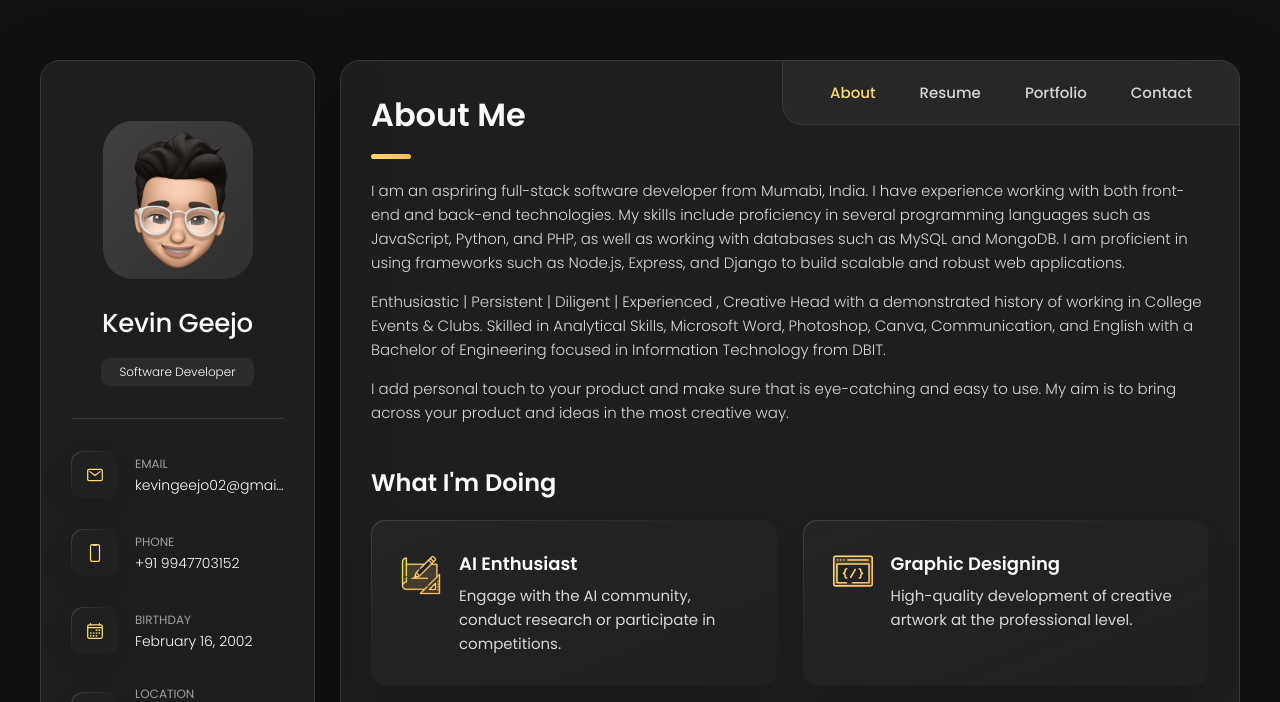
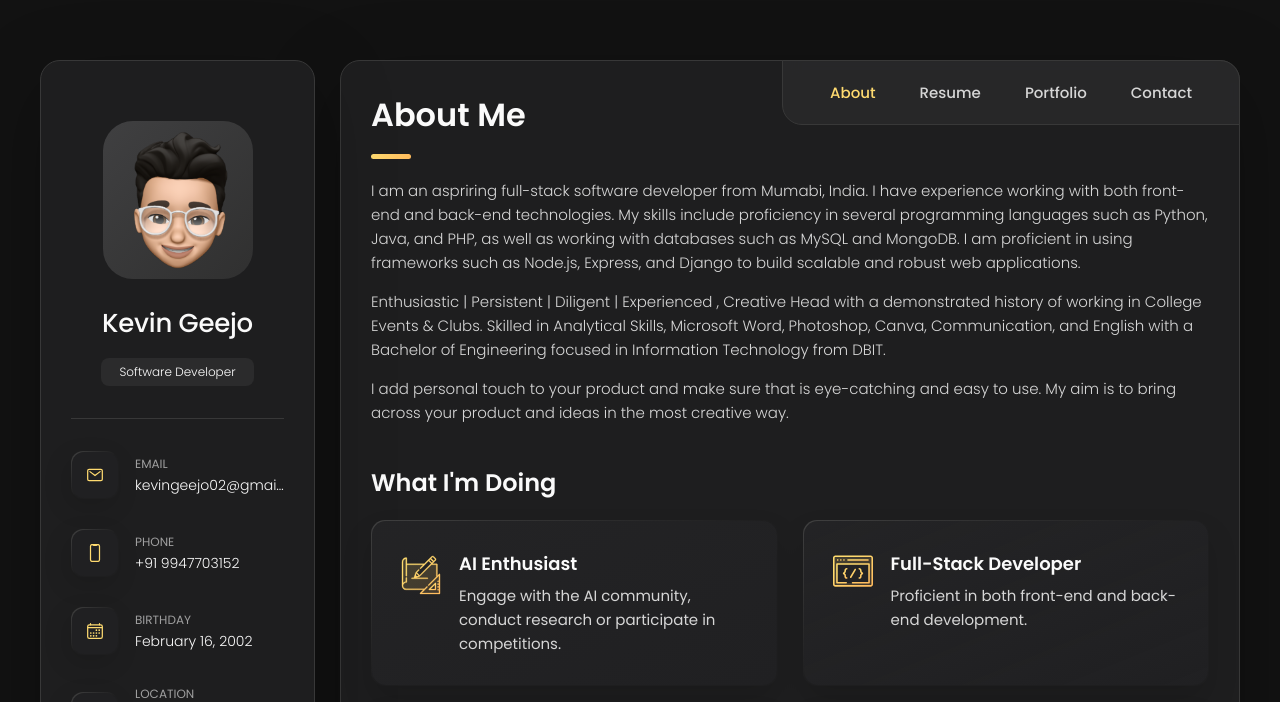
Before and after one commit to KevinGeejo/Portfolio_Website, a plain HTML site: page index.html in a window 1280 px wide. Shown: the top 702 px of the page. Drawn offline with nearby package versions, Linux system fonts and the light colour scheme.

Commit message:
Update index.html

```diff
--- a/index.html
+++ b/index.html
@@ -210,7 +210,7 @@
         <section class="about-text">
           <p>
             I am an aspriring full-stack software developer from Mumabi, India. I have experience working with both front-end and back-end technologies.
-            My skills include proficiency in several programming languages such as JavaScript, Python, and PHP, as well as working
+            My skills include proficiency in several programming languages such as Python, Java, and PHP, as well as working
             with databases such as MySQL and MongoDB. I am proficient in using frameworks such as Node.js, Express, and Django to
             build scalable and robust web applications.
           </p>
@@ -261,10 +261,10 @@
               </div>
 
               <div class="service-content-box">
-                <h4 class="h4 service-item-title">Graphic Designing</h4>
+                <h4 class="h4 service-item-title">Full-stack Developer</h4>
 
                 <p class="service-item-text">
-                  High-quality development of creative artwork at the professional level.
+                  Proficient in both front-end and back-end development.
                 </p>
               </div>
 
```
